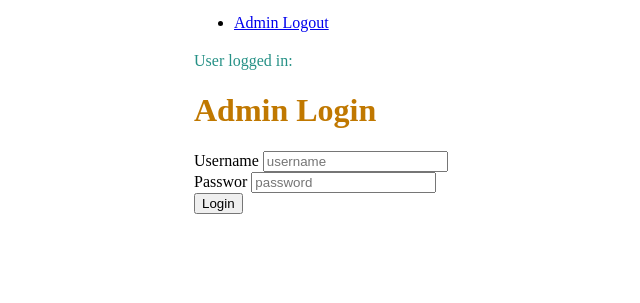
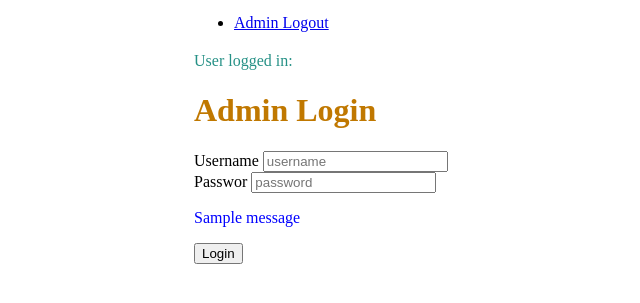
Before and after one commit to gurnitha/django-clone-amazon-re-renewed, a Django app: page /admin/login in a window 1280 px wide. Shown: the part 236-539 px from the top of the page, without its empty margins (146-786 px from the left). Run offline with Django 3.2, Linux system fonts and the light colour scheme; tables that the repository leaves empty hold one stand-in row (values such as "Sample post"); one stand-in notice (Sample message) is shown.

Commit message:
8.9.36 Alert Messages - Logged in success, Logged in error, Logged out success

```diff
--- a/app/backend/views.py
+++ b/app/backend/views.py
@@ -34,6 +34,7 @@ def adminLoginProcess(request):
 	# If user exist
 	if user is not None:
 		login(request=request, user=user)
+		messages.success(request, 'Logged in successfully!')
 		return HttpResponseRedirect(reverse('admin_home'))
 	# If user not exist
 	else:
--- a/templates/backend/admin-login.html
+++ b/templates/backend/admin-login.html
@@ -30,6 +30,29 @@
 					placeholder="password">
 			</div>
 
+			<!--
+				User messages:
+				for Login Error, and Logout Success -->
+			{% if messages %}
+			<div class="form-group">
+				{% for message in messages %}
+					<!-- Login error -->
+					{% if message.tags == 'error' %}
+						<div class="alert alert-danger">
+							<p style="color:red">{{message}}</p>
+						</div>
+					{% endif %}
+					<!-- Logout success -->
+					{% if message.tags == 'success' %}
+						<div class="alert alert-success">
+							<p style="color:blue">{{message}}</p>
+						</div>
+					{% endif %}
+				{% endfor %}
+			</div>
+			{% endif %}
+			<!-- End User messages -->
+
 			<div>
 				<button type="submit">Login</button>
 			</div>
```
Also changed, not shown: templates/backend/admin-home.html (+18 -0 lines), README.md.
